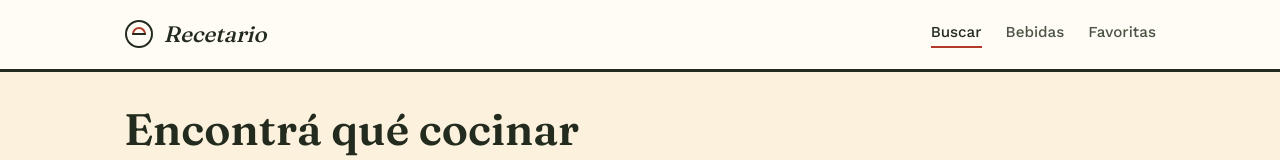
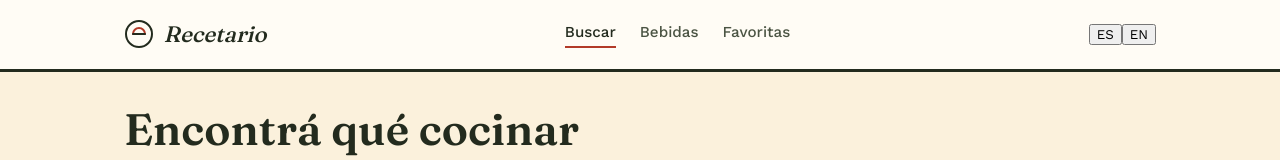
Before and after one commit to efrabuilder/recetario-app, a Next.js app: page / in a window 1280 px wide. Shown: the top 160 px of the page. Built offline with nearby package versions, Linux system fonts and the light colour scheme; no server answers.

Commit message:
Add language switcher to header component

```diff
--- a/components/Header.tsx
+++ b/components/Header.tsx
@@ -3,10 +3,17 @@
 import Link from 'next/link';
 import { usePathname } from 'next/navigation';
 import { useFavorites } from '@/hooks/useFavorites';
+import { useLanguage } from '@/lib/i18n/LanguageContext';
+import type { Language } from '@/lib/i18n/translations';
 
 export default function Header() {
   const pathname = usePathname();
   const { favoriteIds, hydrated } = useFavorites();
+  const { language, setLanguage, t } = useLanguage();
+
+  function handleLanguageClick(next: Language): void {
+    setLanguage(next);
+  }
 
   return (
     <header className="site-header">
@@ -38,21 +45,37 @@ export default function Header() {
         </Link>
         <nav className="site-nav">
           <Link href="/" className={pathname === '/' ? 'active' : ''}>
-            Buscar
+            {t('nav.search')}
           </Link>
           <Link href="/drinks" className={pathname === '/drinks' ? 'active' : ''}>
-            Bebidas
+            {t('nav.drinks')}
           </Link>
           <Link
             href="/favorites"
             className={pathname === '/favorites' ? 'active' : ''}
           >
-            Favoritas
+            {t('nav.favorites')}
             {hydrated && favoriteIds.length > 0 && (
               <span className="favorites-count">{favoriteIds.length}</span>
             )}
           </Link>
         </nav>
+        <div className="language-switcher" role="group" aria-label="Idioma / Language">
+          <button
+            type="button"
+            className={language === 'es' ? 'is-active' : ''}
+            onClick={() => handleLanguageClick('es')}
+          >
+            ES
+          </button>
+          <button
+            type="button"
+            className={language === 'en' ? 'is-active' : ''}
+            onClick={() => handleLanguageClick('en')}
+          >
+            EN
+          </button>
+        </div>
       </div>
     </header>
   );
```
